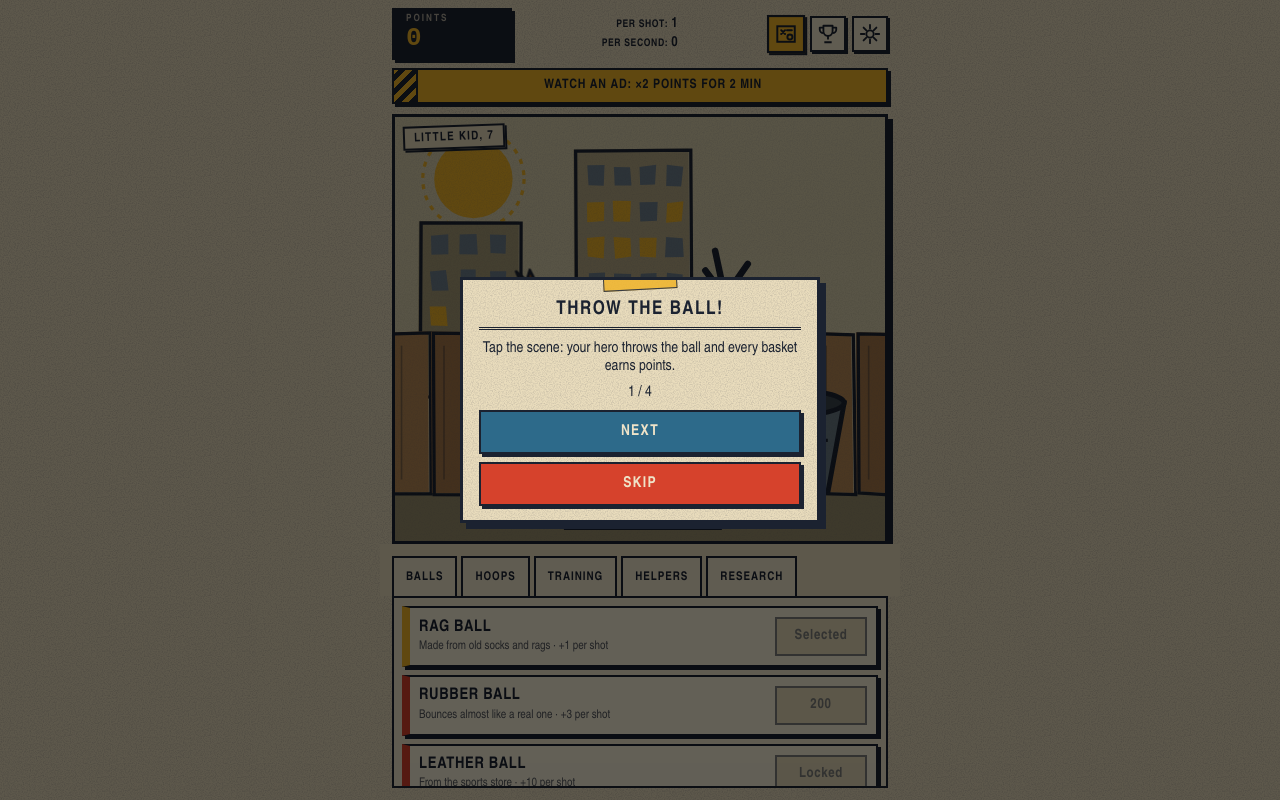
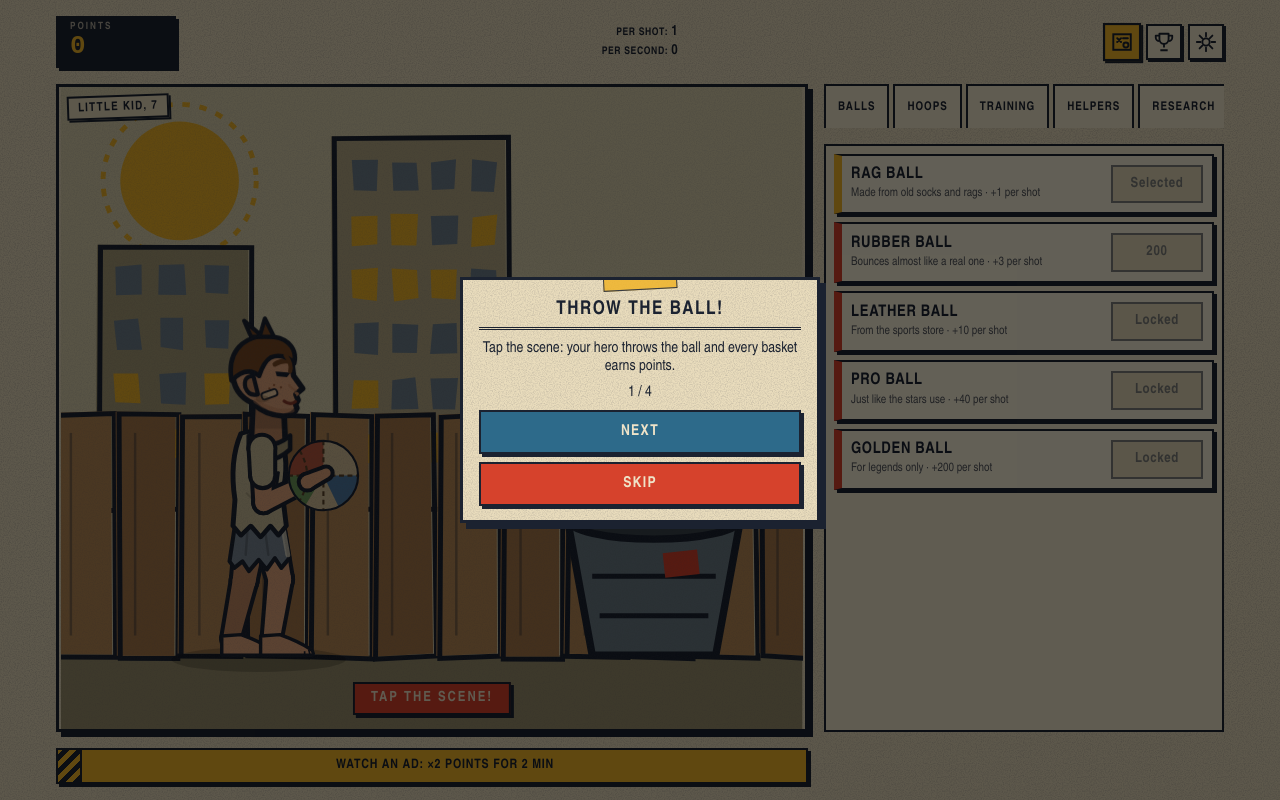
Before and after one commit to artpost159-eng/tap-basket, a plain HTML site: page index.html in a window 1280 px wide. Drawn offline with Linux system fonts and the light colour scheme.

Commit message:
Update index.html

```diff
--- a/index.html
+++ b/index.html
@@ -76,6 +76,61 @@ svg{display:block;width:100%;height:auto}
 .idl{animation:bob 1.8s ease-in-out infinite}.hp.jp{animation:jp .4s}#kb.jp{animation:jp .45s}@keyframes jp{40%{transform:translateY(-14px)}}
 .rg{fill:none;stroke:#f0b429;stroke-width:3;transform-box:fill-box;transform-origin:center;animation:rg .5s forwards}@keyframes rg{from{transform:scale(.3);opacity:1}to{transform:scale(2.4);opacity:0}}
 .nw{transform-box:fill-box;transform-origin:50% 0;animation:nw .45s}@keyframes nw{30%{transform:scale(1.15,1.25)}60%{transform:scale(.92,.9)}}
+/* Адаптация под ПК (широкие экраны) */
+@media (min-width: 900px) {
+  body {
+    overflow: hidden; /* Убираем прокрутку всей страницы */
+  }
+  #app {
+    max-width: 1200px;
+    display: grid;
+    grid-template-columns: 1fr 400px;
+    grid-template-rows: auto auto 1fr;
+    gap: 16px;
+    padding: 16px;
+    height: 100vh;
+    box-sizing: border-box;
+  }
+  #top {
+    grid-column: 1 / -1;
+    margin: 0;
+    padding: 0;
+  }
+  #boost {
+    grid-column: 1 / 2;
+    margin: 0;
+    width: 100%;
+  }
+  #scene {
+    grid-column: 1 / 2;
+    grid-row: 2 / 4;
+    margin: 0;
+    height: 100%;
+    display: flex;
+    align-items: center;
+    justify-content: center;
+    background: var(--paper);
+  }
+  #scene svg {
+    height: 100%;
+    width: auto;
+    max-width: 100%;
+    max-height: calc(100vh - 120px);
+  }
+  #tabs {
+    grid-column: 2 / 3;
+    grid-row: 2 / 3;
+    margin: 0;
+    padding: 0;
+  }
+  #shop {
+    grid-column: 2 / 3;
+    grid-row: 3 / 4;
+    margin: 0;
+    height: 100%;
+    max-height: calc(100vh - 130px);
+  }
+}
 </style>
 </head>
 <body>
@@ -128,7 +183,19 @@ const AUTO=[["Друзья-болельщики","Кричат «Давай!»
 let S={pts:0,ball:0,hoop:0,stage:0,auto:[0,0,0,0,0],tab:0,all:0,run:0,stars:0,boost:0,st:0,mute:0,mg:[0,0,0],id:"",refd:"",rs:"",tut:0,taps:0,thx:0,got:[],noads:0,shortcut:0};
 try{const s=localStorage.getItem("bk1");if(s)S=Object.assign(S,JSON.parse(s))}catch(e){}
 let appId=null;
-function save(){S.last=Date.now();try{localStorage.setItem("bk1",JSON.stringify(S))}catch(e){}if(window.vkBridge&&Date.now()-(window.vkLc||0)>5000){window.vkLc=Date.now();try{window.vkBridge.send("VKWebAppStorageSet",{key:"bk1",value:JSON.stringify(S)}).catch(()=>{})}catch(e){}}}
+let isCloudSynced = false;
+
+function save(){
+    S.last = Date.now();
+    try{ localStorage.setItem("bk1", JSON.stringify(S)); }catch(e){}
+
+    if(window.vkBridge && isCloudSynced && Date.now() - (window.vkLc || 0) > 5000){
+        window.vkLc = Date.now();
+        try{
+            window.vkBridge.send("VKWebAppStorageSet", {key:"bk1", value: JSON.stringify(S)}).catch(()=>{});
+        }catch(e){}
+    }
+}
 const fmt=n=>{n=Math.floor(n);const u=EN?["","K","M","B","T"]:["","тыс","млн","млрд","трлн"];let i=0,v=n;while(v>=1000&&i<4){v/=1000;i++}return i?(v<10?v.toFixed(2):v<100?v.toFixed(1):Math.floor(v))+" "+u[i]:""+n};
 const aCost=i=>Math.ceil(AUTO[i][2]*Math.pow(1.22,S.auto[i]));
 const mult=()=>(1+.25*(S.stars||0))*(1+.01*(S.mast||0))*(has(3)?1.15:1)*((S.boost||0)>Date.now()?2:1);
@@ -518,17 +585,21 @@ start();
 // Отдельно инициализируем VK (если мы внутри ВК)
 if(window.vkBridge){
   try { window.vkBridge.send("VKWebAppInit").catch(function(){}); } catch(e){}
+
   try {
     window.vkBridge.send("VKWebAppStorageGet", {keys: ["bk1"]}).then(function(data){
       if(data && data.keys && data.keys[0] && data.keys[0].value){
         var parsed = JSON.parse(data.keys[0].value);
-        if(parsed && (parsed.all||0) >= (S.all||0)){
+
+        if(parsed && ( (!S.last) || (parsed.last > (S.last || 0)) || ((parsed.all || 0) > (S.all || 0)) )){
           Object.assign(S, parsed);
           build(); draw(); upd();
         }
       }
-    }).catch(function(){});
-  } catch(e){}
+      isCloudSynced = true;
+    }).catch(function(){ isCloudSynced = true; });
+  } catch(e){ isCloudSynced = true; }
+
   try {
     window.vkBridge.send("VKWebAppGetLaunchParams").then(function(launch){
       if(launch){
```
